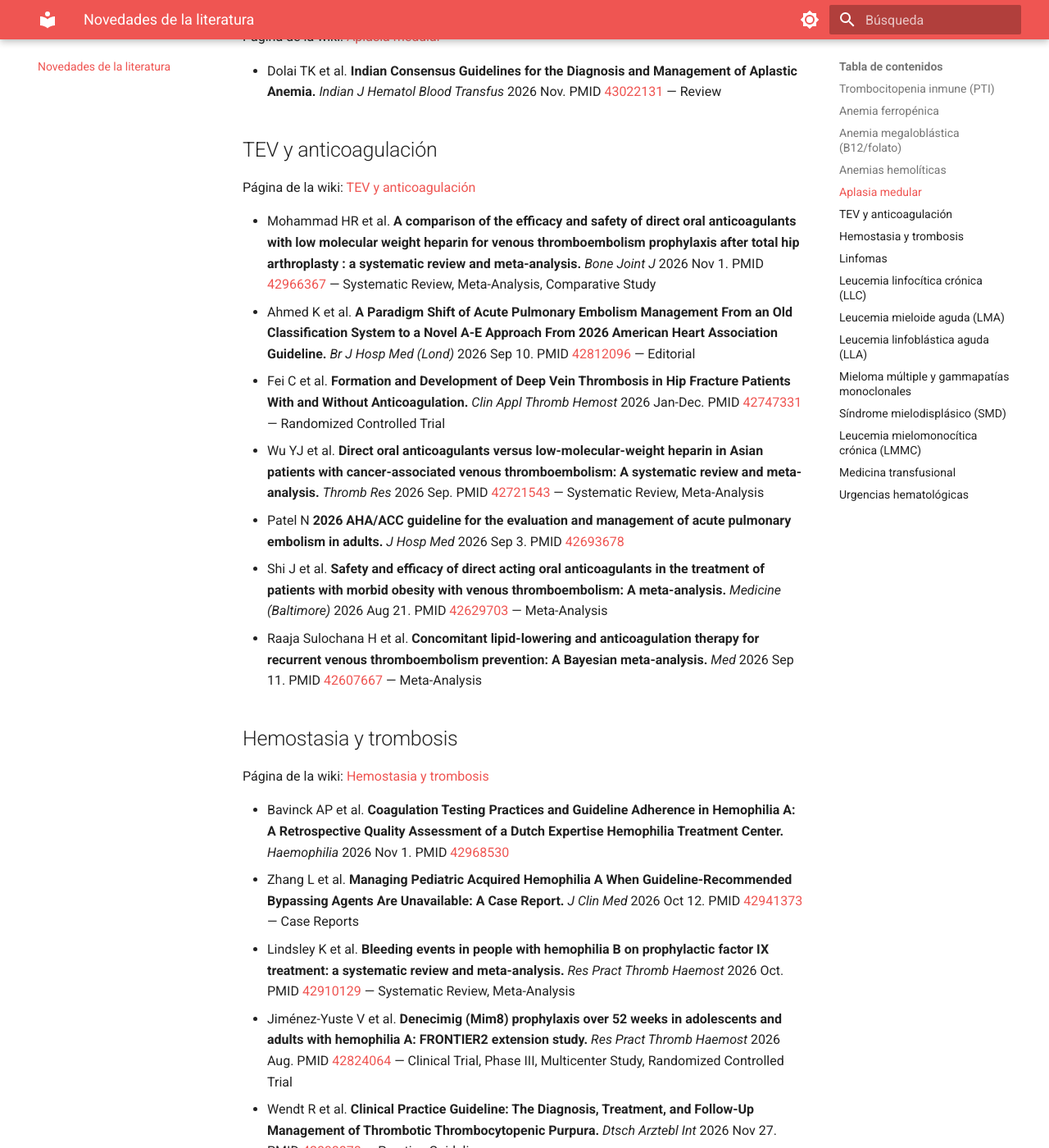
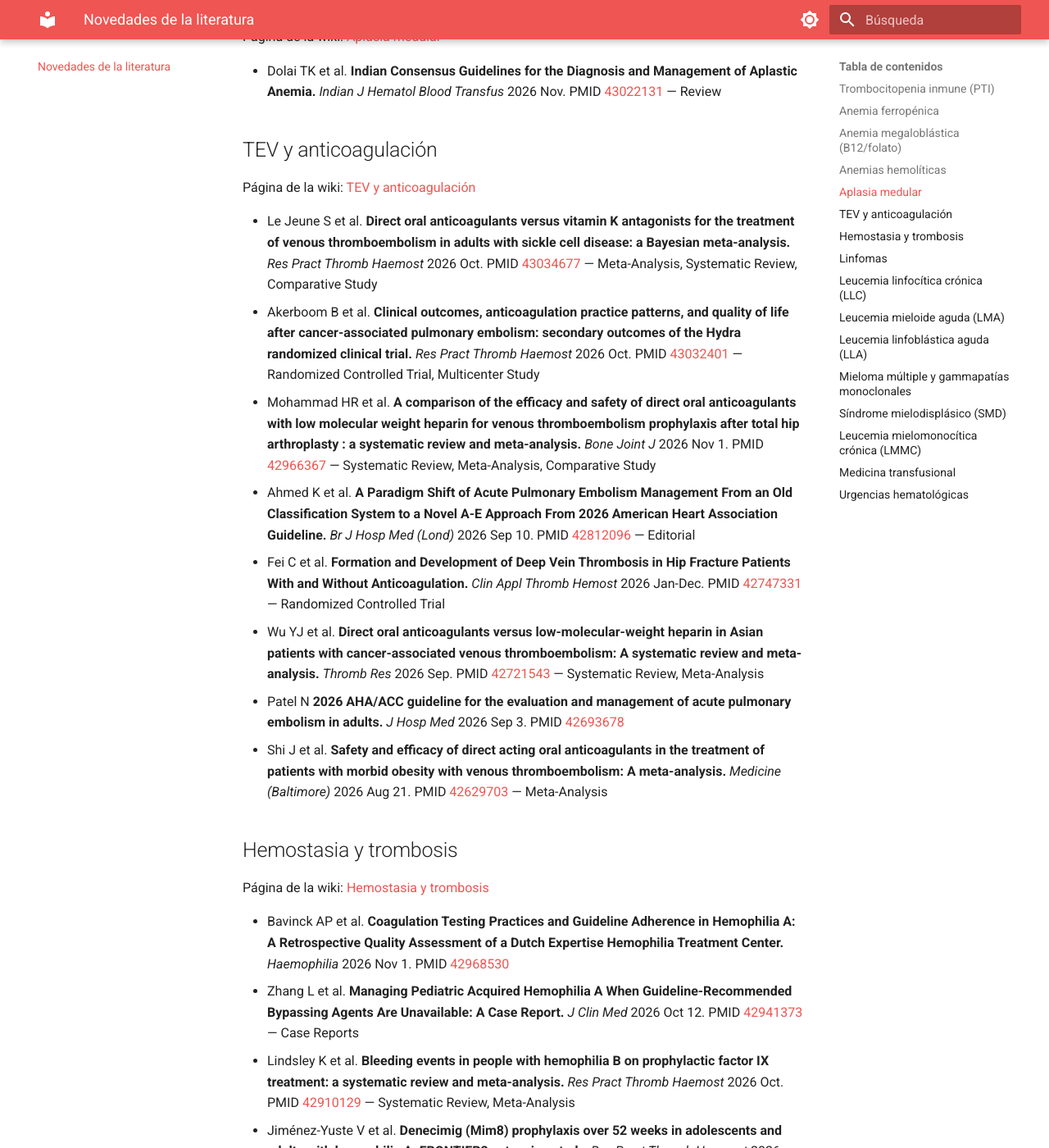
Before and after one commit to WikiHematoHPM/wiki-hematologia, an MkDocs documentation site: the page built from docs/novedades.md, in a window 1280 px wide and 1400 px high, scrolled down 2541 px. Shown: the whole window at 82% size. Built offline with MkDocs 1.6.1 and Material for MkDocs 9.7.7, drawn with Linux system fonts in a browser that asks for light colours; some of the changed text lies outside the part shown.

Commit message:
Novedades PubMed (automático)

```diff
--- a/docs/novedades.md
+++ b/docs/novedades.md
@@ -52,13 +52,14 @@ Página de la wiki: [Aplasia medular](benigna/aplasia-medular.md)
 
 Página de la wiki: [TEV y anticoagulación](benigna/tev-anticoagulacion.md)
 
+- Le Jeune S et al. **Direct oral anticoagulants versus vitamin K antagonists for the treatment of venous thromboembolism in adults with sickle cell disease: a Bayesian meta-analysis.** *Res Pract Thromb Haemost* 2026 Oct. PMID [43034677](https://pubmed.ncbi.nlm.nih.gov/43034677/) — Meta-Analysis, Systematic Review, Comparative Study
+- Akerboom B et al. **Clinical outcomes, anticoagulation practice patterns, and quality of life after cancer-associated pulmonary embolism: secondary outcomes of the Hydra randomized clinical trial.** *Res Pract Thromb Haemost* 2026 Oct. PMID [43032401](https://pubmed.ncbi.nlm.nih.gov/43032401/) — Randomized Controlled Trial, Multicenter Study
 - Mohammad HR et al. **A comparison of the efficacy and safety of direct oral anticoagulants with low molecular weight heparin for venous thromboembolism prophylaxis after total hip arthroplasty : a systematic review and meta-analysis.** *Bone Joint J* 2026 Nov 1. PMID [42966367](https://pubmed.ncbi.nlm.nih.gov/42966367/) — Systematic Review, Meta-Analysis, Comparative Study
 - Ahmed K et al. **A Paradigm Shift of Acute Pulmonary Embolism Management From an Old Classification System to a Novel A-E Approach From 2026 American Heart Association Guideline.** *Br J Hosp Med (Lond)* 2026 Sep 10. PMID [42812096](https://pubmed.ncbi.nlm.nih.gov/42812096/) — Editorial
 - Fei C et al. **Formation and Development of Deep Vein Thrombosis in Hip Fracture Patients With and Without Anticoagulation.** *Clin Appl Thromb Hemost* 2026 Jan-Dec. PMID [42747331](https://pubmed.ncbi.nlm.nih.gov/42747331/) — Randomized Controlled Trial
 - Wu YJ et al. **Direct oral anticoagulants versus low-molecular-weight heparin in Asian patients with cancer-associated venous thromboembolism: A systematic review and meta-analysis.** *Thromb Res* 2026 Sep. PMID [42721543](https://pubmed.ncbi.nlm.nih.gov/42721543/) — Systematic Review, Meta-Analysis
 - Patel N **2026 AHA/ACC guideline for the evaluation and management of acute pulmonary embolism in adults.** *J Hosp Med* 2026 Sep 3. PMID [42693678](https://pubmed.ncbi.nlm.nih.gov/42693678/)
 - Shi J et al. **Safety and efficacy of direct acting oral anticoagulants in the treatment of patients with morbid obesity with venous thromboembolism: A meta-analysis.** *Medicine (Baltimore)* 2026 Aug 21. PMID [42629703](https://pubmed.ncbi.nlm.nih.gov/42629703/) — Meta-Analysis
-- Raaja Sulochana H et al. **Concomitant lipid-lowering and anticoagulation therapy for recurrent venous thromboembolism prevention: A Bayesian meta-analysis.** *Med* 2026 Sep 11. PMID [42607667](https://pubmed.ncbi.nlm.nih.gov/42607667/) — Meta-Analysis
 
 ## Hemostasia y trombosis
 
@@ -75,7 +76,6 @@ Página de la wiki: [Hemostasia y trombosis](benigna/hemostasia-trombosis.md)
 - Teshler L et al. **Healthcare Professional Identified Priorities for a New Musculoskeletal Examination Scoring System for People With Hemophilia-an International Consensus.** *Haemophilia* 2026 Aug 27. PMID [42659406](https://pubmed.ncbi.nlm.nih.gov/42659406/)
 - Guillet B et al. **Acquired hemophilia A: an illustrated review based on the French National Guidelines.** *Res Pract Thromb Haemost* 2026 Jul. PMID [42657325](https://pubmed.ncbi.nlm.nih.gov/42657325/) — Review
 - Riancho-Zarrabeitia L et al. **Classification performance of the 2023 ACR/EULAR antiphospholipid syndrome criteria: a systematic review and meta-analysis.** *Rheumatology (Oxford)* 2026 Sep 1. PMID [42615990](https://pubmed.ncbi.nlm.nih.gov/42615990/) — Systematic Review, Meta-Analysis
-- MacDonald S et al. **Diagnosis and monitoring of thrombotic thrombocytopenic purpura: Guidance for laboratories from the British Society for Haematology.** *Br J Haematol* 2026 Sep. PMID [42605199](https://pubmed.ncbi.nlm.nih.gov/42605199/) — Practice Guideline
 
 ## Linfomas
 
```
Also changed, not shown: other parts of docs/novedades.md (+1 -1 lines).
